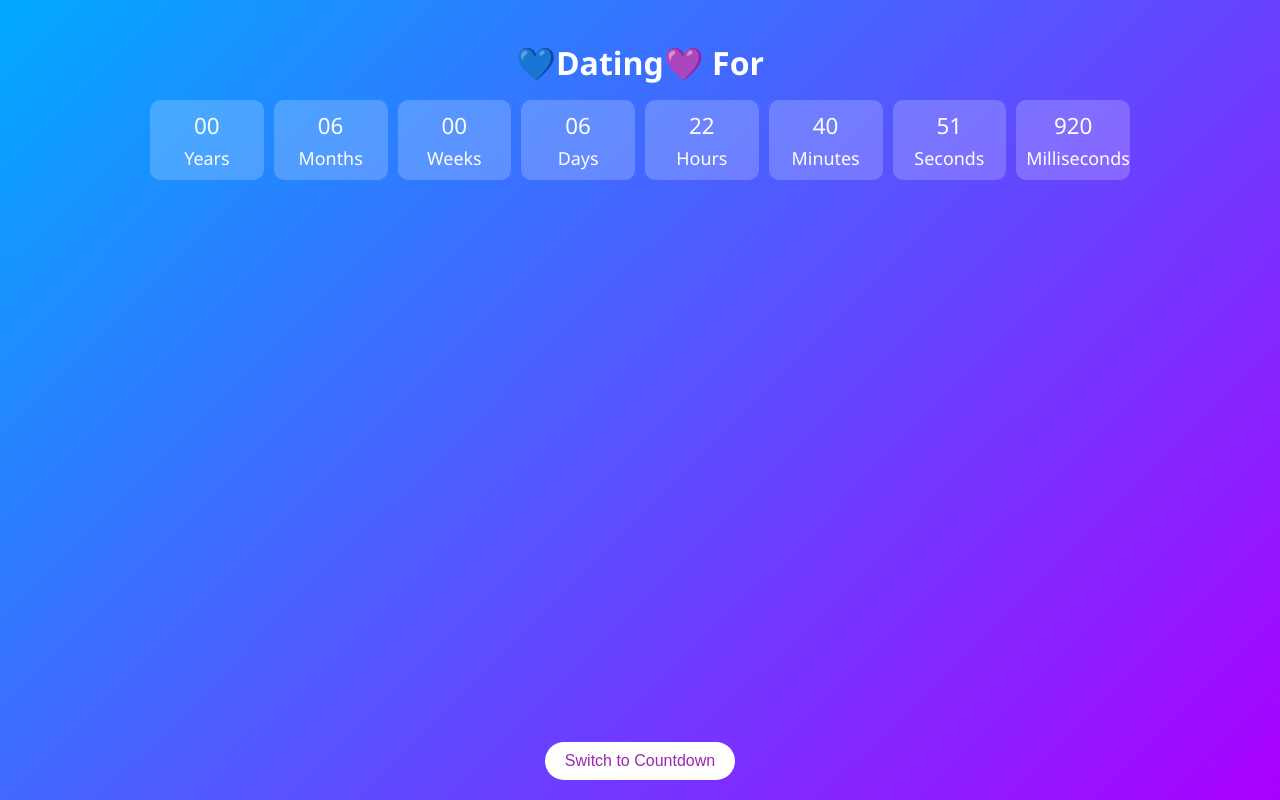
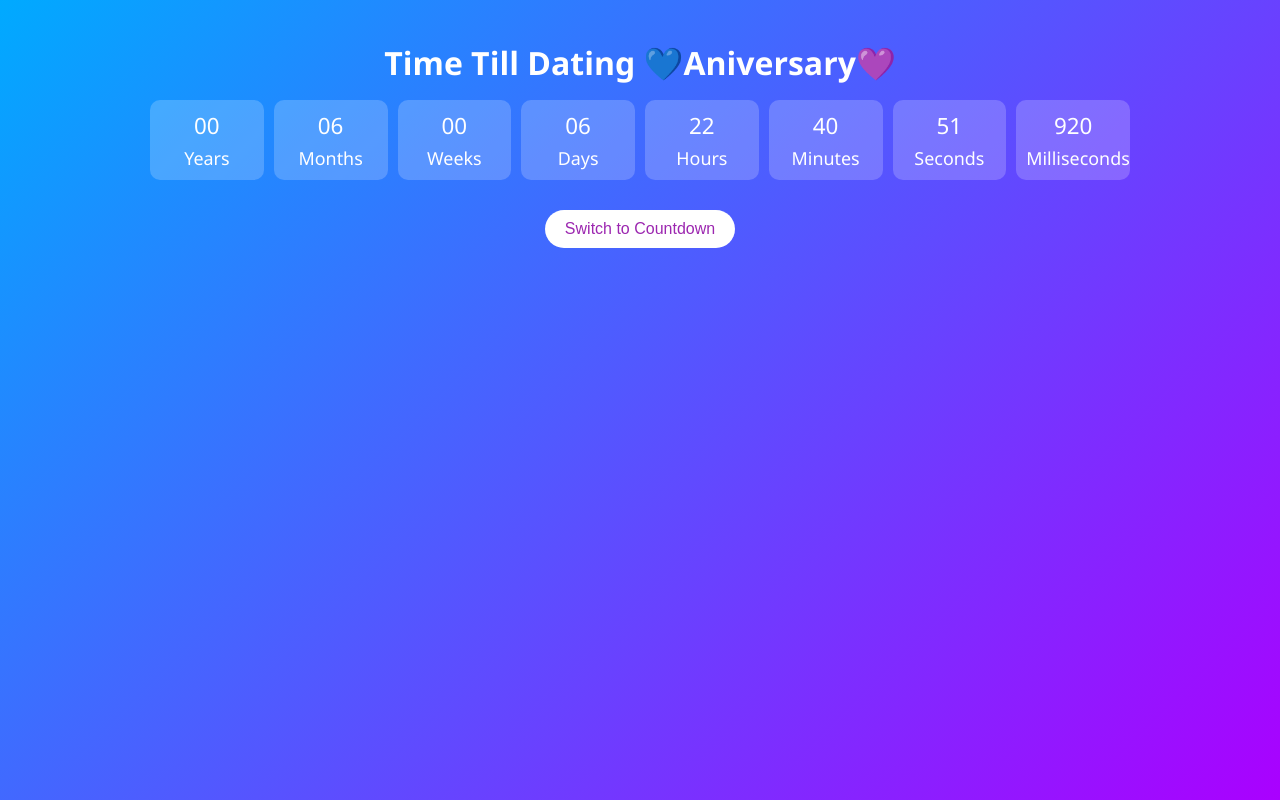
Before and after one commit to mekabrine/test, a plain HTML site: page countdown/index.html in a window 1280 px wide. Both pictures are taken after a click on the button "Switch to Stopwatch". Drawn offline with Linux system fonts and the light colour scheme.

Commit message:
Update index.html

```diff
--- a/countdown/index.html
+++ b/countdown/index.html
@@ -12,22 +12,17 @@
       box-sizing: border-box;
     }
 
-    html, body {
+    body {
       margin: 0;
-      padding: 0;
-      height: 100%;
-    }
-
-    body {
+      min-height: 100vh;
       background: linear-gradient(135deg, #00aaff, #aa00ff);
       font-family: 'Segoe UI', sans-serif;
+      display: flex;
+      flex-direction: column;
+      align-items: center;
+      justify-content: flex-start;
       color: white;
       text-align: center;
-      display: flex;
-      flex-direction: column;
-      justify-content: center;
-      align-items: center;
-      overflow-x: hidden;
       padding: 20px 10px;
     }
 
@@ -58,12 +53,8 @@
       margin-top: 5px;
     }
 
-    .button-container {
-      margin-top: auto;
-      padding-top: 30px;
-    }
-
     button {
+      margin-top: 30px;
       background: white;
       color: #9c27b0;
       border: none;
@@ -77,32 +68,20 @@
     button:hover {
       background: #f0f0f0;
     }
-
-    @media (max-height: 700px) {
-      body {
-        justify-content: flex-start;
-      }
-
-      .button-container {
-        margin-top: 40px;
-        padding-bottom: 40px;
-      }
-    }
   </style>
 </head>
 <body>
 
-  <h1 id="title">💙Dating💜 Anniversary In</h1>
+  <h1>Time Till Dating 💙Aniversary💜</h1>
 
-  <div class="timer" id="timer"></div>
+  <div class="timer" id="timer">
+    <!-- Timer Units -->
+  </div>
 
-  <div class="button-container">
-    <button onclick="toggleMode()">Switch to Stopwatch</button>
-  </div>
+  <button onclick="toggleMode()">Switch to Stopwatch</button>
 
   <script>
     const timerEl = document.getElementById("timer");
-    const titleEl = document.getElementById("title");
     let mode = "countdown";
 
     const targetThisYear = new Date();
@@ -162,12 +141,7 @@
 
     function toggleMode() {
       mode = mode === "countdown" ? "stopwatch" : "countdown";
-      document.querySelector("button").innerText =
-        mode === "countdown" ? "Switch to Stopwatch" : "Switch to Countdown";
-      titleEl.innerText =
-        mode === "countdown"
-          ? "💙Dating💜 Anniversary In"
-          : "💙Dating💜 For";
+      document.querySelector("button").innerText = mode === "countdown" ? "Switch to Stopwatch" : "Switch to Countdown";
     }
 
     updateTimer();
```
